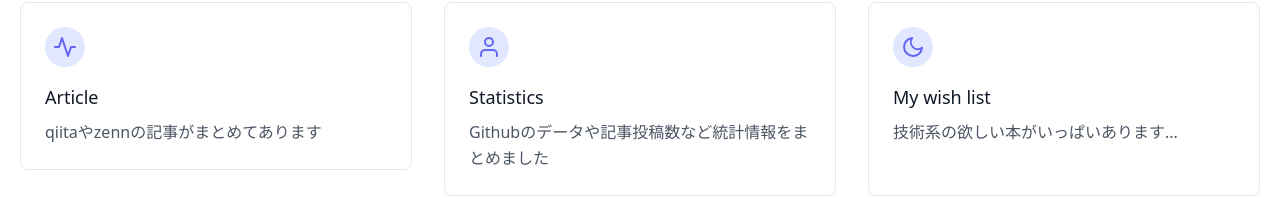
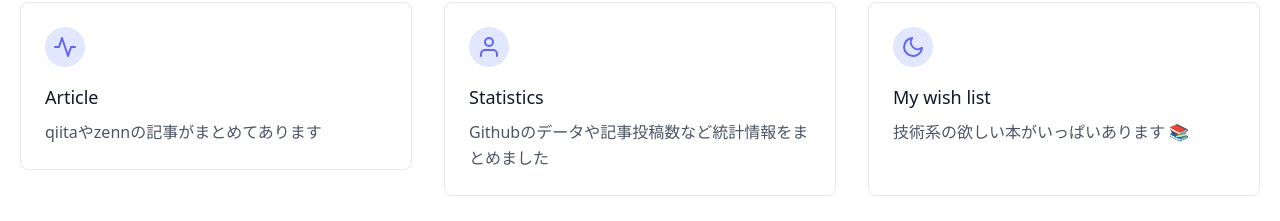
Before and after one commit to mahiro72/nuxt-homepage, a Nuxt app: page / in a window 1280 px wide. Shown: the part 3683-3904 px from the top of the page. Built offline with nearby package versions, Linux system fonts and the light colour scheme.

Commit message:
emoji add

```diff
--- a/components/Archive/ArchiveList.vue
+++ b/components/Archive/ArchiveList.vue
@@ -52,7 +52,7 @@
 					</div>
 					<h2 class="text-lg text-gray-900 font-medium title-font mb-2">My wish list</h2>
 					<p class="leading-relaxed text-base">
-						技術系の欲しい本がいっぱいあります...
+						技術系の欲しい本がいっぱいあります 📚
 						<br><br>
 					</p>
 				</div>
```
